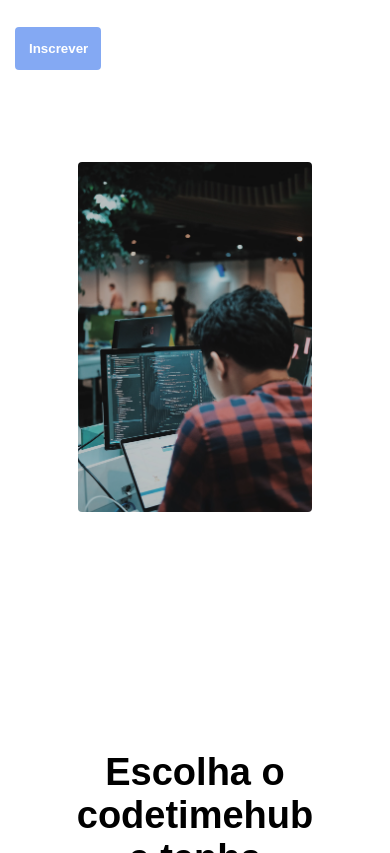
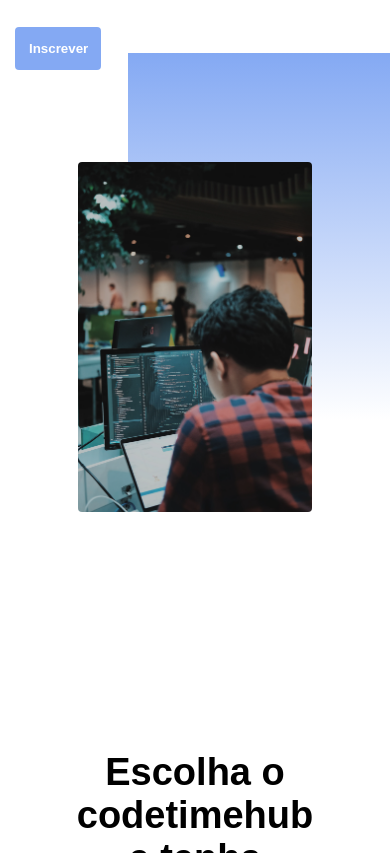
Before and after one commit to Rafaelsimas/codetimepage, a plain HTML site: page index.html in a window 390 px wide. Shown: the part 1570-2423 px from the top of the page. Drawn offline with nearby package versions, Linux system fonts and the light colour scheme.

Commit message:
Ajuste cor layout

```diff
--- a/css/style.css
+++ b/css/style.css
@@ -173,6 +173,16 @@ h1 {
   height: 350px;
   object-fit: cover;
   border-radius: 4px;
+  position: relative;
+}
+
+.ghost-bg {
+  background-image: linear-gradient(#84a9f3, white);
+  position: absolute;
+  width: 30rem;
+  height: 27rem;
+  top: 7rem;
+  left: 43rem;
 }
 
 /* --------------------benefícios---------- */
@@ -334,6 +344,15 @@ h1 {
     position: relative;
   }
 
+  .ghost-bg {
+    background-image: linear-gradient(#84a9f3, white);
+    position: absolute;
+    width: 17rem;
+    height: 23rem;
+    top: 46rem;
+    left: 8rem;
+  }
+
   .screen-hidden {
     display: none;
   }
@@ -469,6 +488,7 @@ h1 {
     height: 350px;
     object-fit: cover;
     border-radius: 4px;
+    position: relative;
   }
 
   /* ---------------benefits----------- */
--- a/index.html
+++ b/index.html
@@ -98,6 +98,7 @@
                         </div>
                     </div>
                     <div class="right-box-img">
+                        <div class="ghost-bg"></div>
                         <img src="./img/programador.webp" alt="">
                     </div>
                 </div>
```
